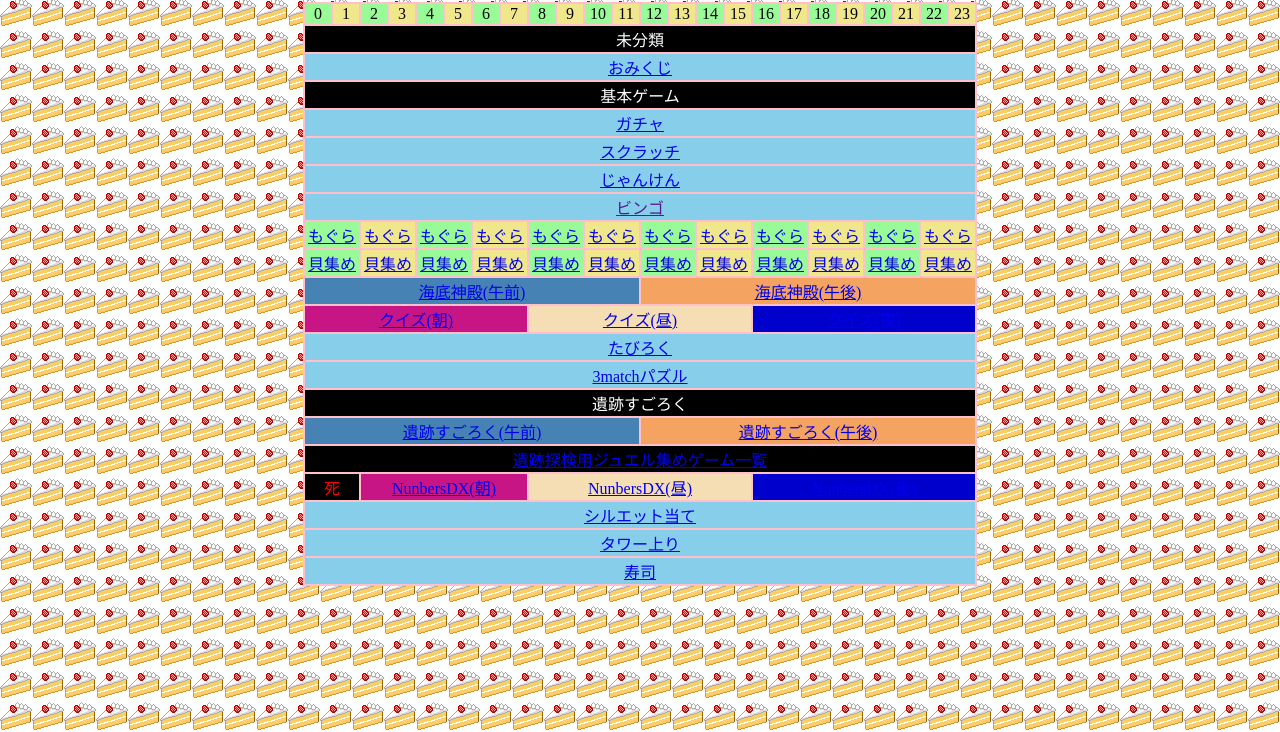
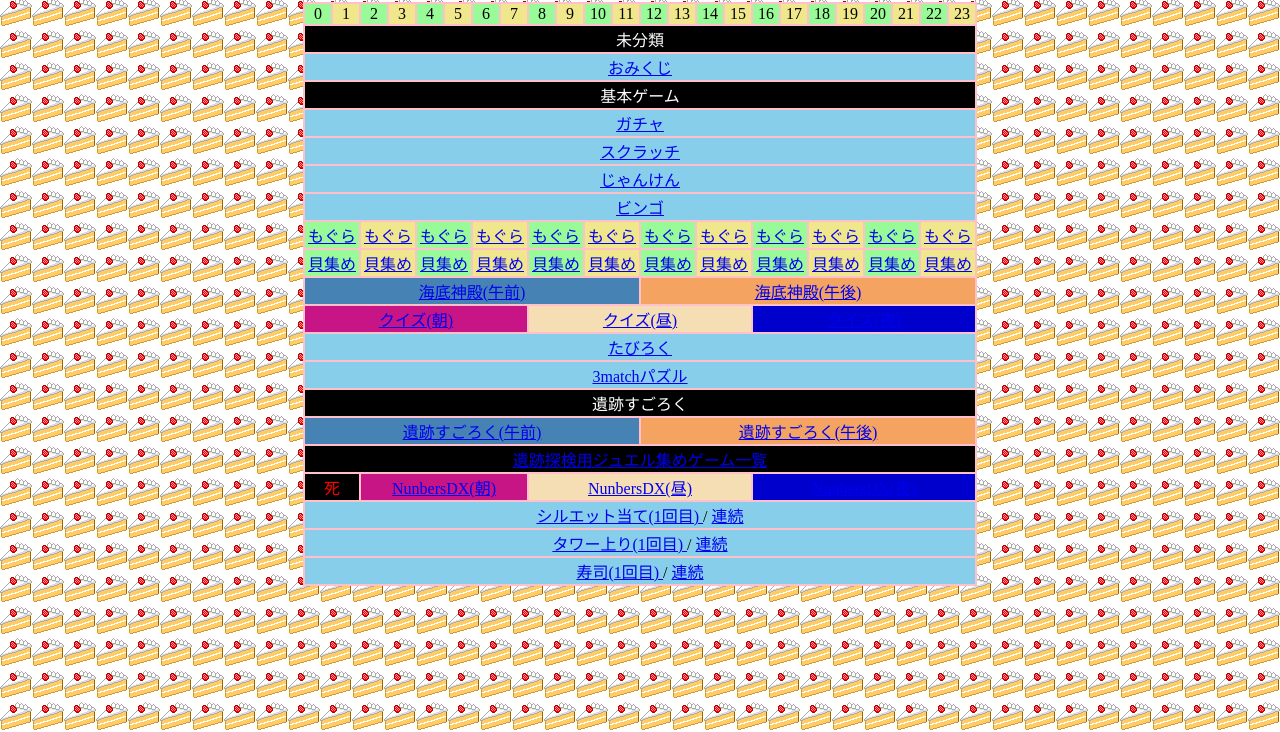
Before and after one commit to huonchan/rakuten_point_mall_time_shift, a plain HTML site: page index.htm in a window 1280 px wide. Shown: the part 68-800 px from the top of the page. Drawn offline with Linux system fonts and the light colour scheme.

Commit message:
Update index.htm

```diff
--- a/index.htm
+++ b/index.htm
@@ -141,7 +141,7 @@
 
 
         <tr class="task_line">
-            <td class="task_link all_day" colspan="24"><a href="" target="_blank">ビンゴ</a></td>
+            <td class="task_link all_day" colspan="24"><a href="https://pointmall.rakuten.co.jp/game/bingo" target="_blank">ビンゴ</a></td>
         </tr>
 
         <tr class="task_line">
@@ -266,8 +266,12 @@
             <td class="task_link all_day" colspan="24">
                 <a href="http://st02.flowerarrangement.work/silhouette/game.php?scd=a0a768fe2be80bdc8f398f525a93168e&x=235&y=26"
                     target="_blank" title="遊ぶまでの遷移がクソだるいのでプレイ終わったらショートカットコマンドでタブを閉じろ（例:Braveならctrl + W)">
-                    シルエット当て
+                    シルエット当て(1回目)
                 </a>
+                / <a href="http://st02.flowerarrangement.work/silhouette/game.php?scd=a0a768fe2be80bdc8f398f525a93168e&x=235&y=26"
+                target="_blank" title="遊ぶまでの遷移がクソだるいのでプレイ終わったらショートカットコマンドでタブを閉じろ（例:Braveならctrl + W)">
+                連続
+            </a>
             </td>
         </tr>
 
@@ -275,17 +279,29 @@
             <td class="task_link all_day" colspan="24">
                 <a href="http://st04.bridalgown.work/tower/game.php?scd=7beb6b8f3ebb2673c85685dcfb675d10&x=229&y=40"
                     target="_blank" title="遊ぶまでの遷移がクソだるいのでプレイ終わったらショートカットコマンドでタブを閉じろ（例:Braveならctrl + W)">
-                    タワー上り
+                    タワー上り(1回目)
+                </a>
+                /
+                <a href="http://st04.bridalgown.work/tower/game.php?scd=7beb6b8f3ebb2673c85685dcfb675d10&x=229&y=40"
+                    target="_blank" title="遊ぶまでの遷移がクソだるいのでプレイ終わったらショートカットコマンドでタブを閉じろ（例:Braveならctrl + W)">
+                    連続
                 </a>
             </td>
         </tr>
 
         <tr class="task_line">
             <td class="task_link all_day" colspan="24">
-                <a href="http://st05.weddinghall.work/sushi/game.php?scd=bf53b9ffe0d601652a5e2a1ba77df5a2&x=142&y=66"
+                <a href="http://st05.weddinghall.work/sushi/index.php?&muid=e5a006b9aa623f20&mediaId=12"
                     target="_blank"
                     title="遊ぶまでの遷移がクソだるいのでプレイ終わったらショートカットコマンドでタブを閉じろ（例:Braveならctrl + W)">
-                    寿司
+                    寿司(1回目)
+                </a>
+                 /
+
+                <a href="http://st05.weddinghall.work/sushi/index.php?&muid=e5a006b9aa623f20&mediaId=12"
+                    target="_blank"
+                    title="遊ぶまでの遷移がクソだるいのでプレイ終わったらショートカットコマンドでタブを閉じろ（例:Braveならctrl + W)">
+                    連続
                 </a>
             </td>
         </tr>
```
